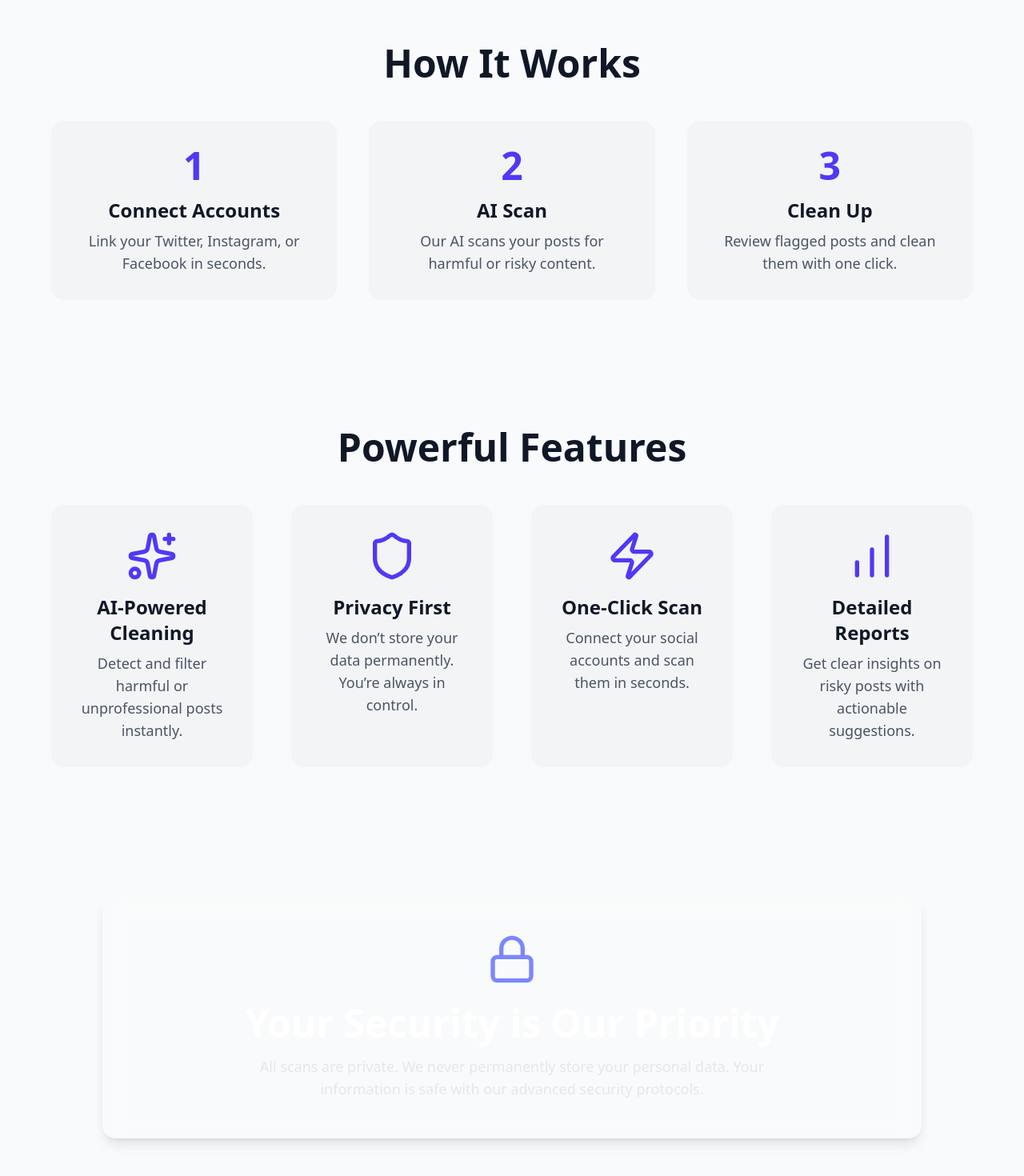
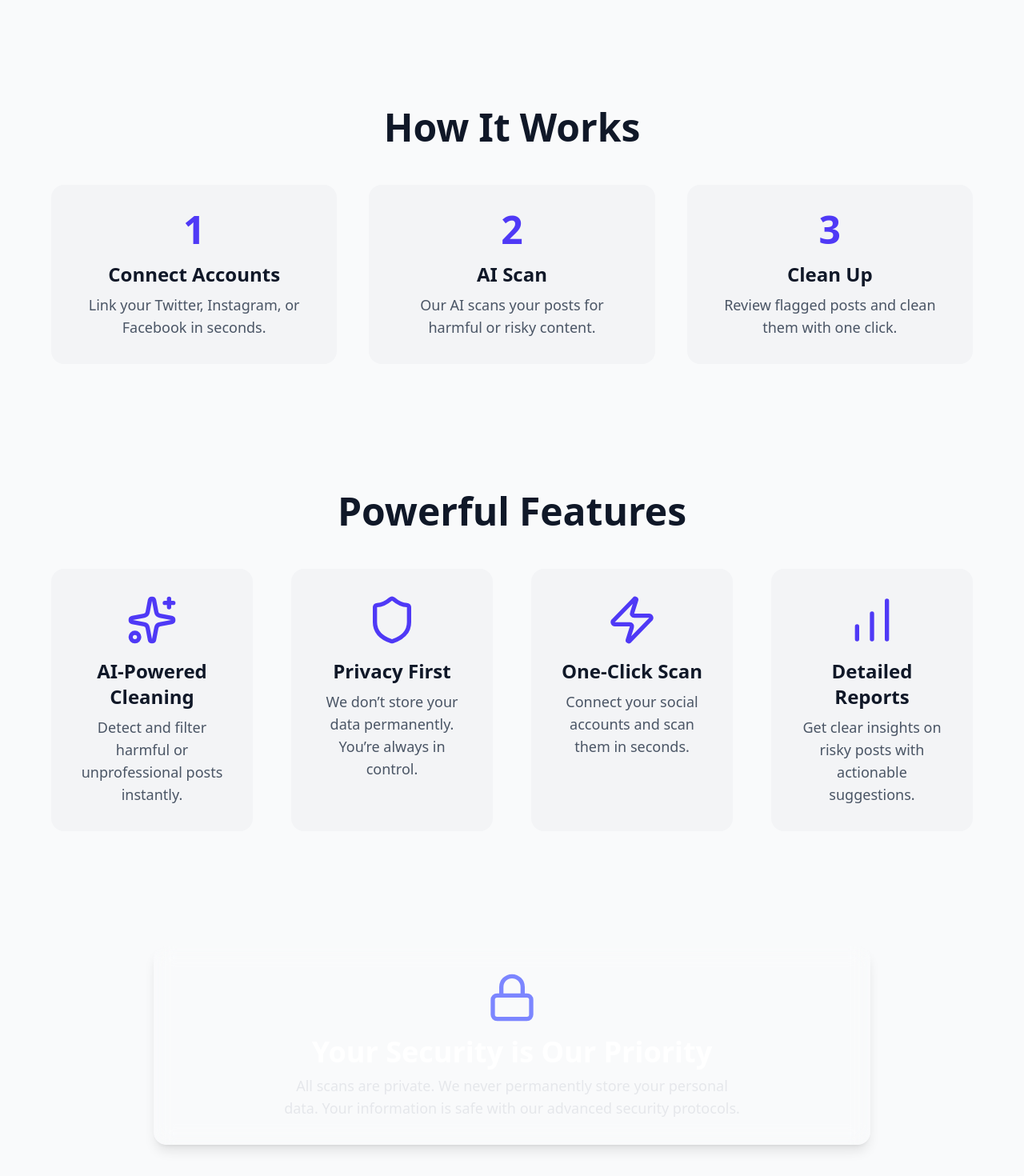
Before and after one commit to arfatkazi/SocialClean.AI, a React (Vite) app in the folder frontend/socialcleanAI/: page / in a window 1280 px wide. Shown: the part 840-2310 px from the top of the page at 80% size. Built offline with nearby package versions, Linux system fonts and the light colour scheme.

Commit message:
frontend changes

```diff
--- a/frontend/socialcleanAI/src/components/Homepage/Feature.jsx
+++ b/frontend/socialcleanAI/src/components/Homepage/Feature.jsx
@@ -34,12 +34,43 @@ const Feature = () => {
     },
   ];
 
+  // Word animation for heading
+  const headingWords = ["Powerful", "Features"];
+  const containerVariant = {
+    hidden: { opacity: 0 },
+    visible: {
+      opacity: 1,
+      transition: { staggerChildren: 0.25 },
+    },
+  };
+  const wordVariant = {
+    hidden: { opacity: 0, y: 30 },
+    visible: {
+      opacity: 1,
+      y: 0,
+      transition: { duration: 0.8, ease: "easeOut" },
+    },
+  };
+
   return (
     <section className="py-16 sm:py-20 px-6 sm:px-10 md:px-16 transition-colors duration-300">
       <div className="max-w-7xl mx-auto text-center">
-        <h2 className="text-2xl sm:text-3xl md:text-5xl font-extrabold mb-10 sm:mb-12 text-gray-900 dark:text-white">
-          Powerful Features
-        </h2>
+        {/* Animated heading */}
+        <motion.h2
+          className="text-2xl sm:text-3xl md:text-5xl font-extrabold mb-10 sm:mb-12 text-gray-900 dark:text-white flex justify-center gap-3 flex-wrap"
+          variants={containerVariant}
+          initial="hidden"
+          whileInView="visible"
+          viewport={{ once: true }}
+        >
+          {headingWords.map((word, i) => (
+            <motion.span key={i} variants={wordVariant}>
+              {word}
+            </motion.span>
+          ))}
+        </motion.h2>
+
+        {/* Features grid */}
         <div className="grid grid-cols-1 sm:grid-cols-2 lg:grid-cols-4 gap-6 sm:gap-8 lg:gap-12">
           {features.map((item, i) => (
             <motion.div
--- a/frontend/socialcleanAI/src/components/Homepage/Security.jsx
+++ b/frontend/socialcleanAI/src/components/Homepage/Security.jsx
@@ -4,20 +4,20 @@ import { Lock } from "lucide-react";
 
 const Security = () => {
   return (
-    <section className="py-16 sm:py-20 px-6 sm:px-10 md:px-16 bg-custom-dark">
-      <div className="max-w-5xl mx-auto text-center">
+    <section className="py-16 px-6 bg-custom-dark">
+      <div className="max-w-4xl mx-auto text-center">
         <motion.div
-          className="p-8 sm:p-10 md:p-12 rounded-2xl bg-white/10 backdrop-blur-md shadow-lg hover:shadow-xl transition-all duration-500"
+          className="p-8 rounded-2xl bg-white/10 backdrop-blur-md shadow-lg hover:shadow-xl transition-all duration-500"
           initial={{ opacity: 0, y: 30 }}
           whileInView={{ opacity: 1, y: 0 }}
           viewport={{ once: true }}
           transition={{ duration: 0.8 }}
         >
-          <Lock className="w-14 h-14 sm:w-16 sm:h-16 mx-auto text-indigo-400 mb-6" />
-          <h2 className="text-2xl sm:text-3xl md:text-5xl font-extrabold mb-4 text-white">
+          <Lock className="w-16 h-16 mx-auto text-indigo-400 mb-4" />
+          <h2 className="text-2xl md:text-4xl font-bold mb-2 text-white">
             Your Security is Our Priority
           </h2>
-          <p className="text-sm sm:text-base md:text-lg text-gray-200 max-w-2xl mx-auto">
+          <p className="text-base md:text-lg text-gray-200 max-w-xl mx-auto">
             All scans are private. We never permanently store your personal
             data. Your information is safe with our advanced security protocols.
           </p>
--- a/frontend/socialcleanAI/src/components/Homepage/Works.jsx
+++ b/frontend/socialcleanAI/src/components/Homepage/Works.jsx
@@ -20,13 +20,47 @@ const Works = () => {
     },
   ];
 
+  // Split heading into words
+  const headingWords = ["How", "It", "Works"];
+
+  // Parent container variant (for stagger)
+  const containerVariant = {
+    hidden: { opacity: 0 },
+    visible: {
+      opacity: 1,
+      transition: { staggerChildren: 0.3 }, // delay between words
+    },
+  };
+
+  // Each word animation
+  const wordVariant = {
+    hidden: { opacity: 0, y: 30 },
+    visible: {
+      opacity: 1,
+      y: 0,
+      transition: { duration: 0.8, ease: "easeOut" },
+    },
+  };
+
   return (
-    <section className="py-16 sm:py-20 px-4 sm:px-6 md:px-10 transition-colors duration-300">
+    <section className="py-16 sm:py-20 px-4 sm:px-6 md:px-10 transition-colors duration-300 mt-20">
       <div className="max-w-6xl mx-auto text-center">
-        <h2 className="text-2xl sm:text-3xl md:text-5xl font-extrabold mb-10 sm:mb-12 text-gray-900 dark:text-gray-100">
-          How It Works
-        </h2>
+        {/* Animated Heading word by word */}
+        <motion.h2
+          className="text-2xl sm:text-3xl md:text-5xl font-extrabold mb-10 sm:mb-12 text-gray-900 dark:text-gray-100 flex justify-center gap-3"
+          variants={containerVariant}
+          initial="hidden"
+          whileInView="visible"
+          viewport={{ once: true }}
+        >
+          {headingWords.map((word, i) => (
+            <motion.span key={i} variants={wordVariant}>
+              {word}
+            </motion.span>
+          ))}
+        </motion.h2>
 
+        {/* Steps grid */}
         <div className="grid grid-cols-1 sm:grid-cols-2 md:grid-cols-3 gap-6 sm:gap-8 md:gap-10">
           {steps.map((item, i) => (
             <motion.div
```
